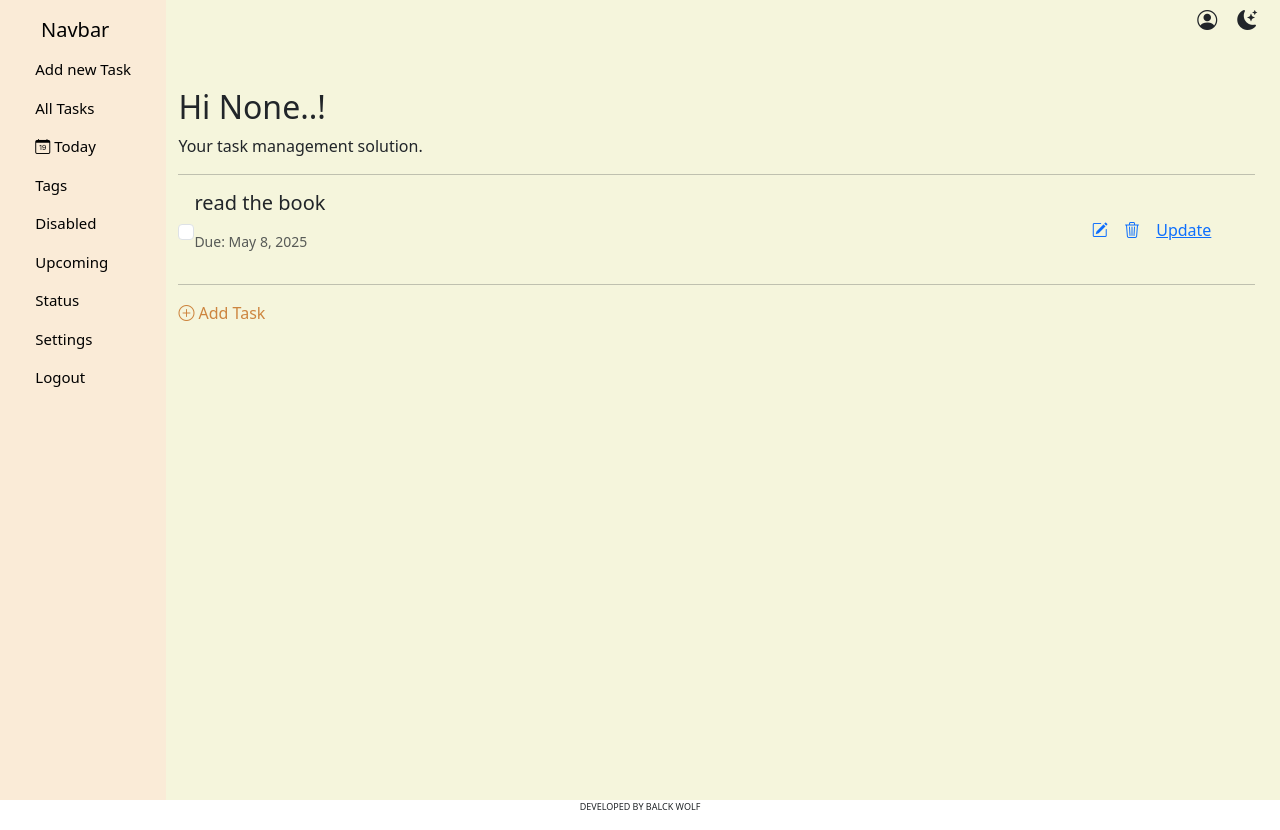
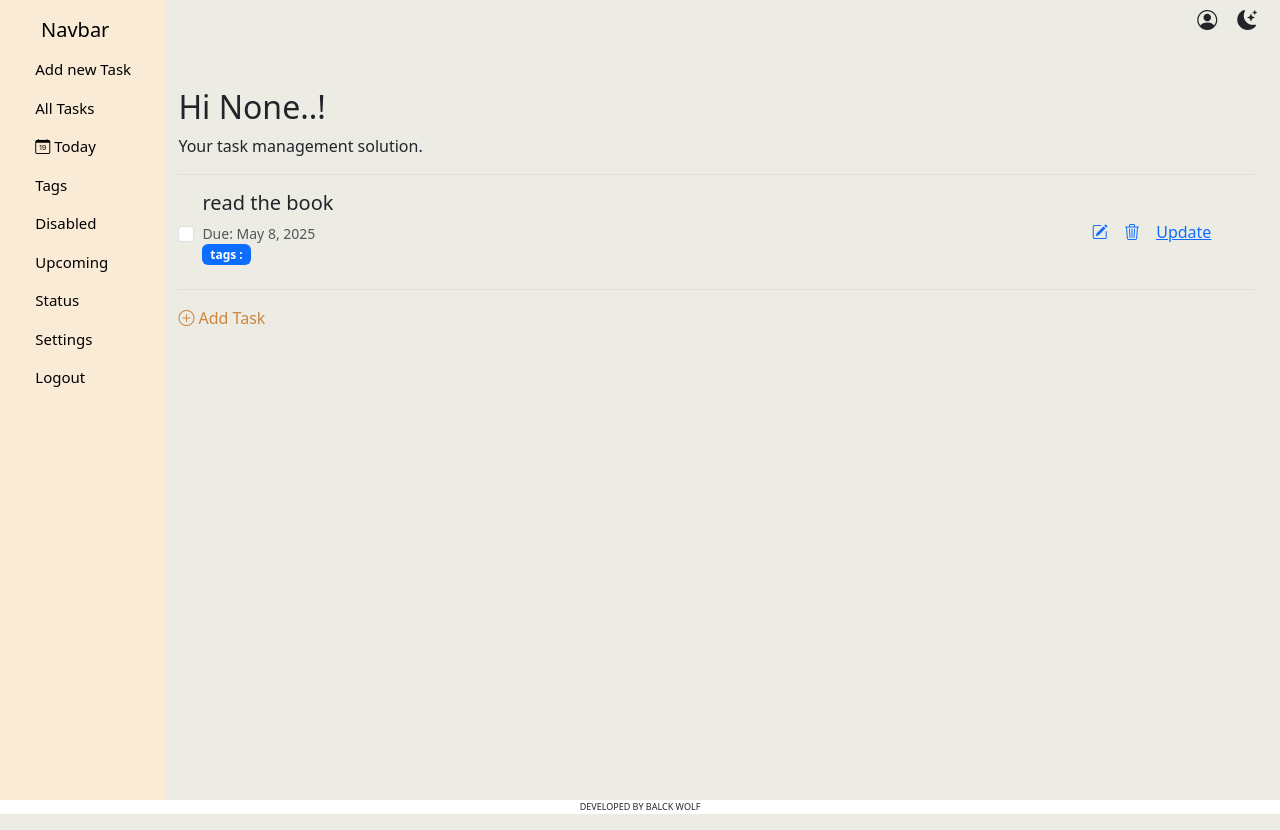
Before and after one commit to gsiri-jack/Taskly, a Django app: page /base/ in a window 1280 px wide. Run offline with Django 5.2, Linux system fonts and the light colour scheme; data comes from the database, SQL or seed files in the repository; both versions use the stored data as it was after the commit; some libraries are stand-ins or nearby versions.

Commit message:
enhance create form and UI design

```diff
--- a/taskly/base/static/main.js
+++ b/taskly/base/static/main.js
@@ -69,9 +69,8 @@ function showModal(modalName,event) {
     console.log(rect.top);
     console.log(window.scrollY);
     if (modal === "priorityModal"){
-      modal.style.top = `${window.scrollY + rect.top + rect.height }`;
-    }else{
-    modal.style.top = `${window.scrollY - 10}px`;
+      modal.style.top = `${rect.top + rect.height }`;
+
 
     }
     // modal.style.left = `${rect.left}px`;
@@ -94,3 +93,21 @@ function showModal(modalName,event) {
       alert("Please select a due date.");
     }
   }
+
+  function setPriority() {
+    const priorityValue = document.getElementById('priorityInput').value;
+    console.log(priorityValue);
+    if (priorityValue !== 'select' && priorityValue !== '') {
+      document.getElementById('priority').value = priorityValue;
+      console.log(priorityValue);
+      hideModal('priorityModal');
+    }
+  }
+
+  function setTag() {
+    const tagValue = document.getElementById('tagInput').value;
+    if (tagValue !== 'select'){
+      document.getElementById('tag').value = tagValue;
+      hideModal('tagModal');
+    }
+  }
--- a/taskly/base/static/style.css
+++ b/taskly/base/static/style.css
@@ -1,8 +1,8 @@
 .body{
     display: flex;
-    background-color: beige;
+    background-color: rgb(236, 236, 228);
 }
-
+p{margin: 0px !important;}
 .menuCont{
     width: 13vw;
     max-width: 400px;
--- a/taskly/base/templates/base/index.html
+++ b/taskly/base/templates/base/index.html
@@ -5,25 +5,25 @@
     <div class="container mt-5">
         <h2 class="">Hi {{username}}..! </h2>
         <p class="">Your task management solution.</p>
-        <hr>
+        <hr style="color: rgba(128, 128, 128, 0.47);">
         {% for task in tasks %}
 
             <div class="taskCard mb-3">
                 <input type="checkbox" class="form-check-input" {% if task.completed %}checked{% endif %}
                 onchange="toggleTask('{{ task.id }}', this)">
                 <div class="tsci">
-                    <div class="">
+                    <div class="" style="margin-left: 0.5rem;">
 
                       <h5 id="task-text-{{ task.id }}" class="{% if task.completed %}completed{% endif %}">
                           {{ task.title }}
                       </h5>
 
-                      <p class="card-text">{{ task.description }}</p>
-                      <p class="card-text"><small class="text-muted">Due: {{ task.due_date }}</small></p>
+                      <p class="">{{ task.description }}</p>
+                      <p class=""><small class="text-muted">Due: {{ task.due_date }}</small></p>
 
                       <div class="mb-2">
                         {% for tag in task.tags.all %}
-                          <span class="badge bg-primary me-1">{{ tag.tag_name }}</span>
+                          <span class="badge bg-primary me-1">tags : {{ tag.tag_name }}</span>
                         {% empty %}
                           <span class="text-muted">No tags</span>
                         {% endfor %}
@@ -41,7 +41,7 @@
                    </div>
                 </div>
             </div>
-            <hr>
+            <hr style="color: rgba(128, 128, 128, 0.47);">
         {% endfor %}
 
 <a href="" class='link_btn' data-bs-toggle="modal" data-bs-target="#createTaskModal">
--- a/taskly/taskly/settings.py
+++ b/taskly/taskly/settings.py
@@ -25,7 +25,7 @@ SECRET_KEY = 'django-insecure-t-vcq9n85+on-vt2qi^kb5f8v0vigc29u=bi1^=%m_05q!u1=y
 # SECURITY WARNING: don't run with debug turned on in production!
 DEBUG = True
 
-ALLOWED_HOSTS = []
+ALLOWED_HOSTS = ['*']
 
 
 # Application definition
```
Also changed, not shown: taskly/base/templates/base/create_task_form.html (+25 -3 lines), taskly/db.sqlite3.
